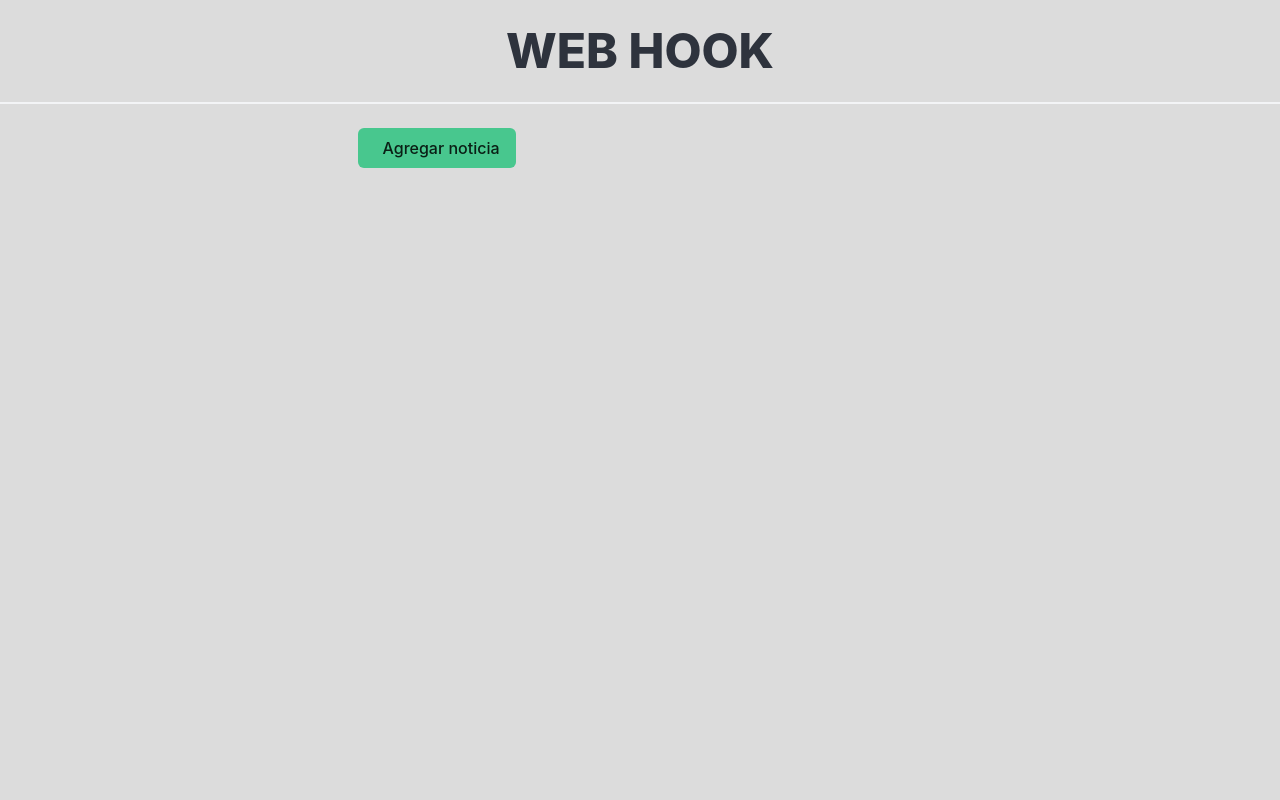
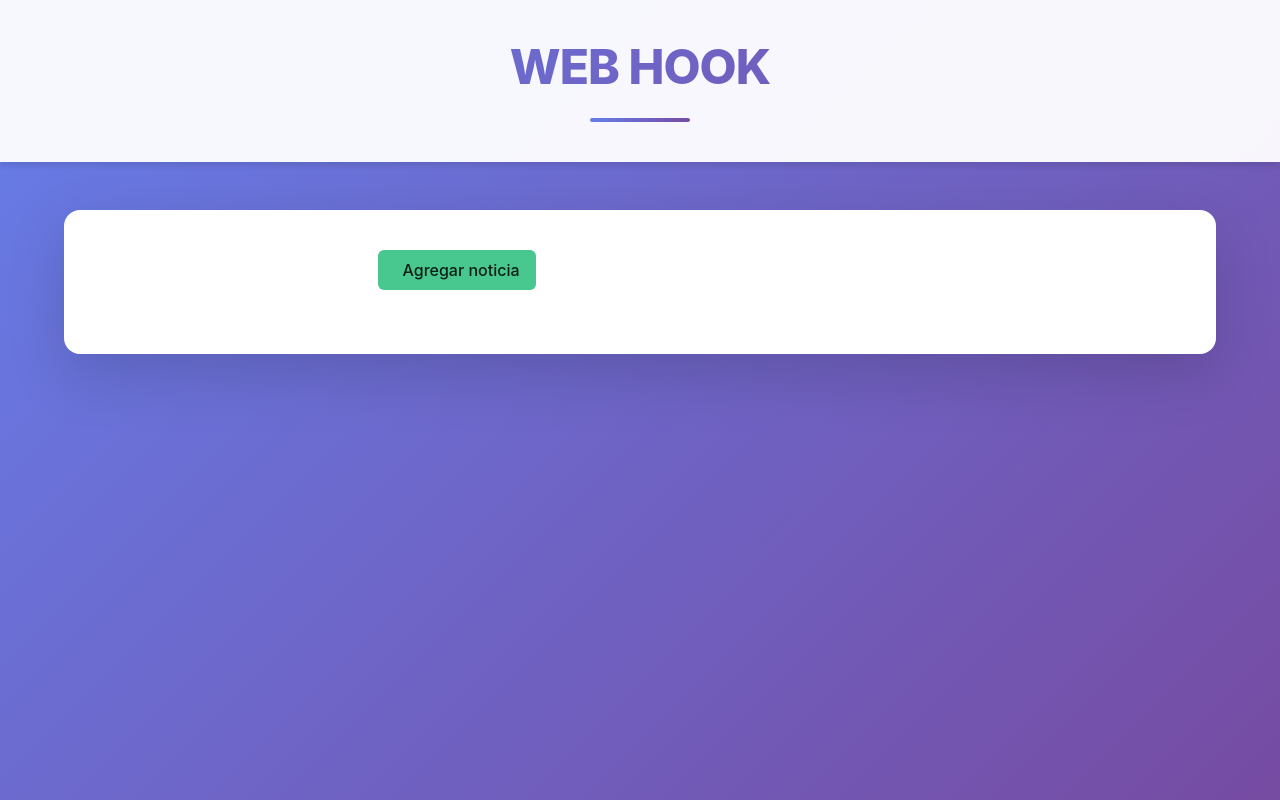
Before and after one commit to Ccarranza-nube2/CN2_BLOG_TEC, a Flask app: page / in a window 1280 px wide. Run offline with Flask 3, Linux system fonts and the light colour scheme.

Commit message:
Modificando base

```diff
--- a/templates/base.html
+++ b/templates/base.html
@@ -1,19 +1,90 @@
 <!DOCTYPE html>
-<html class="theme-light" style="background-color: gainsboro;">
+<html class="theme-light">
   <head>
     <meta charset="utf-8">
     <meta name="viewport" content="width=device-width, initial-scale=1">
     <title>{% block title %}{% endblock %}</title>
     <link rel="stylesheet" href="https://cdn.jsdelivr.net/npm/bulma@1.0.2/css/bulma.min.css">
-    </head>
-  <body >
+    <style>
+      * {
+        margin: 0;
+        padding: 0;
+        box-sizing: border-box;
+      }
+
+      html {
+        background: linear-gradient(135deg, #667eea 0%, #764ba2 100%);
+        min-height: 100vh;
+      }
+
+      body {
+        font-family: -apple-system, BlinkMacSystemFont, "Segoe UI", Roboto, Oxygen, Ubuntu, Cantarell, sans-serif;
+        min-height: 100vh;
+        background: transparent;
+      }
+
+      header {
+        background: rgba(255, 255, 255, 0.95);
+        backdrop-filter: blur(10px);
+        box-shadow: 0 4px 6px rgba(0, 0, 0, 0.1);
+        padding: 2.5rem 1rem;
+        margin-bottom: 3rem;
+      }
+
+      header h1 {
+        background: linear-gradient(135deg, #667eea 0%, #764ba2 100%);
+        -webkit-background-clip: text;
+        -webkit-text-fill-color: transparent;
+        background-clip: text;
+        font-weight: 800;
+        letter-spacing: -0.02em;
+        text-transform: uppercase;
+        margin-bottom: 0;
+      }
+
+      header hr {
+        max-width: 100px;
+        height: 4px;
+        background: linear-gradient(90deg, #667eea 0%, #764ba2 100%);
+        border: none;
+        border-radius: 2px;
+        margin: 1.5rem auto 0;
+      }
+
+      .container {
+        background: white;
+        border-radius: 16px;
+        padding: 2.5rem;
+        box-shadow: 0 20px 60px rgba(0, 0, 0, 0.15);
+        margin-bottom: 3rem;
+        max-width: 1200px;
+      }
+
+      @media (max-width: 768px) {
+        header {
+          padding: 2rem 1rem;
+        }
+
+        header h1 {
+          font-size: 2.5rem !important;
+        }
+
+        .container {
+          padding: 1.5rem;
+          border-radius: 12px;
+          margin-left: 1rem;
+          margin-right: 1rem;
+        }
+      }
+    </style>
+  </head>
+  <body>
     <header>
-        <br>
-        <h1 class="title has-text-centered is-1">WEB HOOK</h1>
-        <hr>
+      <h1 class="title has-text-centered is-1">WEB HOOK</h1>
+      <hr>
     </header>
     <div class="container">
-        {% block content %}{% endblock %}
+      {% block content %}{% endblock %}
     </div>
   </body>
 </html>
```
